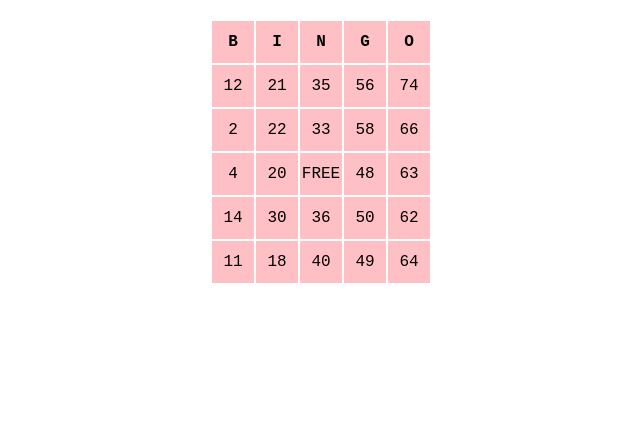
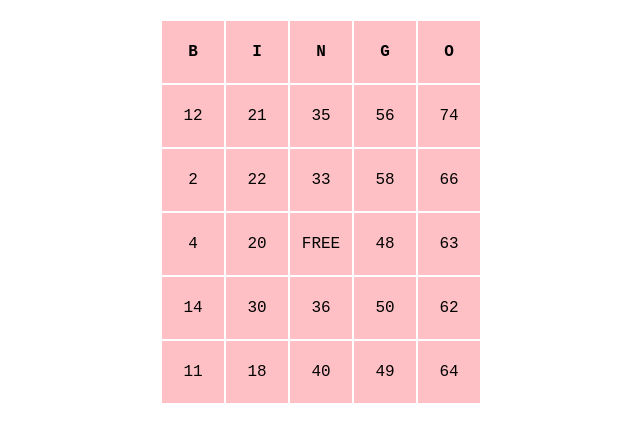
Before and after one commit to Shibusawa01/Bingo, a plain HTML site: page index.html in a window 1280 px wide. Shown: the part 61-502 px from the top of the page, without its empty margins (319-959 px from the left). Drawn offline with Linux system fonts and the light colour scheme.

Commit message:
選択不可,マウスをポインターに

```diff
--- a/style.css
+++ b/style.css
@@ -8,10 +8,12 @@ h1{
 
 th,td{
   background:rgb(255, 192, 197);
-  width:40px;
-  height:40px;
+  width:60px;
+  height:60px;
   text-align:center;
-  line-height:40px;
+  line-height:60px;
+  user-select:none;
+  cursor:pointer;
 }
 
 .bingo{
```
